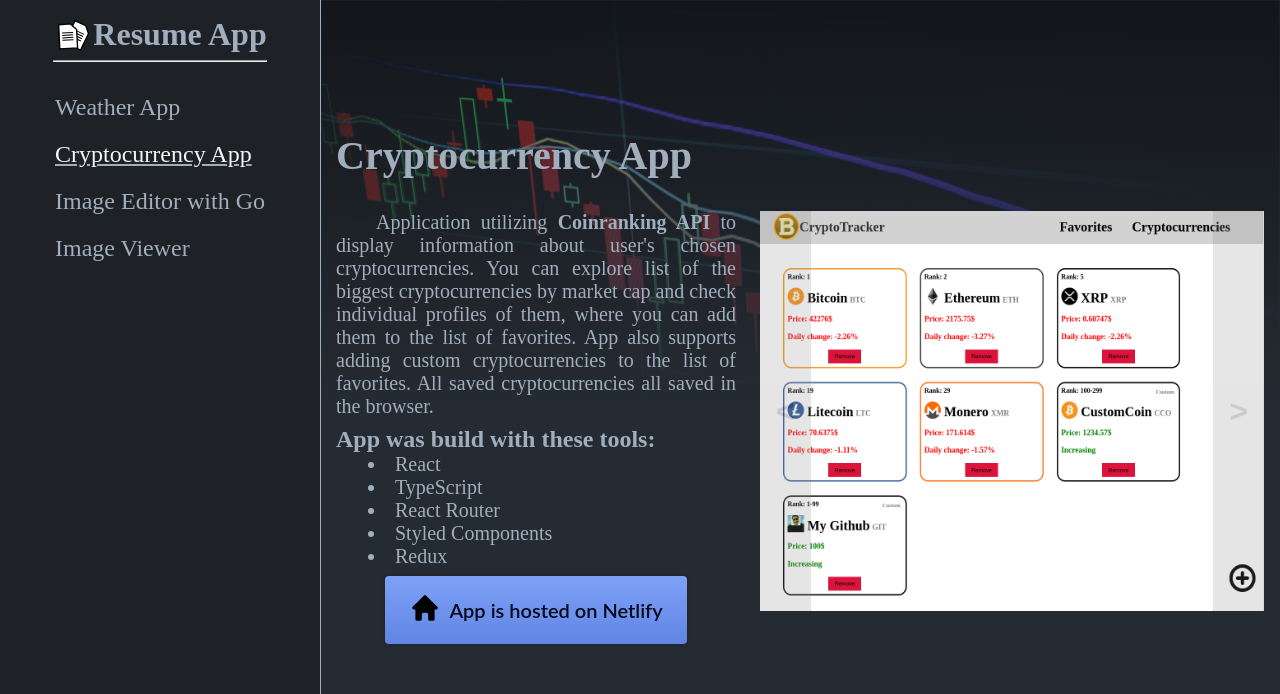
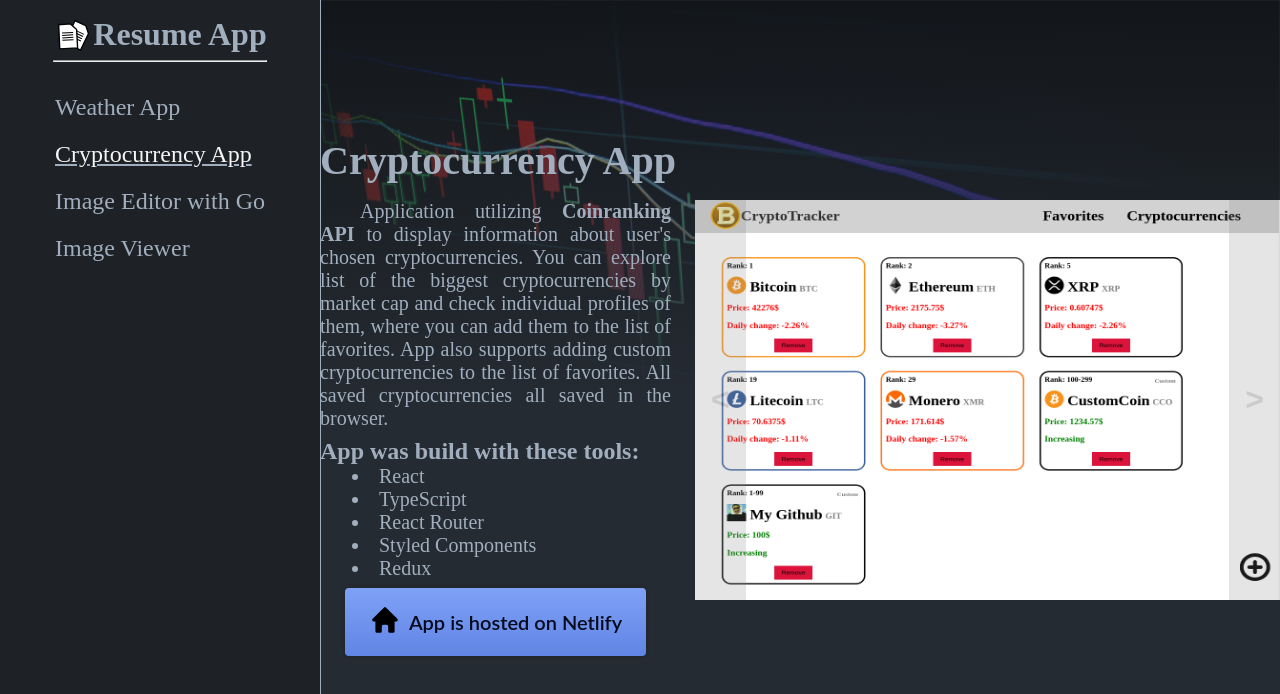
Before and after one commit to JagWoyat/resume-app, a React (Vite) app: page /crypto-app in a window 1280 px wide. Shown: the top 694 px of the page. Built offline with nearby package versions, Linux system fonts and the light colour scheme.

Commit message:
removed redundant styles

```diff
--- a/src/components/AppOverview/AppOverview.jsx
+++ b/src/components/AppOverview/AppOverview.jsx
@@ -32,9 +32,7 @@
             </Button>
           </a>
         </div>
-        <div className={styles.carouselWrapper}>
-          <Carousel items={data.items} />
-        </div>
+        <Carousel items={data.items} />
       </div>
     </section>
   );
--- a/src/components/AppOverview/AppOverview.module.css
+++ b/src/components/AppOverview/AppOverview.module.css
@@ -7,21 +7,15 @@
     font-size: 1.25rem;
 }
 
-h3 {
-    padding-left: 1rem;
-}
-
 .mainWrapper {
     display: flex;
     flex-direction: row;
     flex: 0;
     gap: 1.5rem;
-    padding: 1rem;
     /* max-width: 800px; */
 }
 
 .sectionWrapper a {
-    text-decoration: none;
     color: var(--primary-color);
     font-weight: 600;
 }
@@ -45,10 +39,6 @@
     padding-left: 2rem;
 }
 
-.carouselWrapper{
-    text-align: center;
-}
-
 .center {
     display: flex;
     justify-content: center;
@@ -57,6 +47,10 @@
 .descriptionWrapper {
     max-width: 400px;
     width: 60%;
+}
+
+.descriptionWrapper a {
+    text-decoration: none;
 }
 
 @media (max-width: 1000px) {
--- a/src/components/AppOverview/Carousel.jsx
+++ b/src/components/AppOverview/Carousel.jsx
@@ -14,8 +14,7 @@
   }
 
   return (
-    <div>
-      <div className={styles.carousel}>
+    <section className={styles.carousel}>
       <button
         className={`${styles.button} ${styles.left}`}
         onClick={() => {
@@ -53,7 +52,6 @@
       >
         <span>&gt;</span>
       </button>
-      </div>
-    </div>
+    </section>
   );
 }
--- a/src/components/InfiniteScroll/InfiniteScroll.module.css
+++ b/src/components/InfiniteScroll/InfiniteScroll.module.css
@@ -6,19 +6,15 @@
 
 .list {
   max-width: 80rem;
-    width: 100%;
   display: grid;
   grid-template-columns: repeat(auto-fill, minmax(300px, 1fr));
   grid-gap: 1rem;
   margin: 2rem auto;
-    padding: 0;
   list-style: none;
 }
 
 .item {
   position: relative;
-    display: flex;
-    flex-direction: column;
 }
 
 .imageWrapper {
--- a/src/components/Navigation/Sidebar.module.css
+++ b/src/components/Navigation/Sidebar.module.css
@@ -1,5 +1,4 @@
 .wrapper {
-  display: block;
   position: fixed;
   background-color: var(--primary-background-color);
   display: flex;
--- a/src/components/Navigation/Title.module.css
+++ b/src/components/Navigation/Title.module.css
@@ -1,9 +1,7 @@
 .nameWrapper {
     display: flex;
     flex-direction: row;
-    justify-content: center;
     text-decoration: none;
-    font-weight: bold;
     color: var(--primary-color);
   }
 
--- a/src/components/common/Button.css
+++ b/src/components/common/Button.css
@@ -26,8 +26,6 @@
   padding: 0.5rem 1rem;
   border-radius: 2px;
 }
-
-
 
 .filled-button-component {
   background: linear-gradient(#7fa1f7, #6085e4);
--- a/src/routes/Main/Main.module.css
+++ b/src/routes/Main/Main.module.css
@@ -14,7 +14,6 @@
     justify-content: center;
     /* width: 50%; */
     align-items: center;
-    text-align: center;
     flex-direction: column;
     gap: 1rem;
     height: 100vh;
```
Lines whose indentation alone changed are shown as unchanged.
